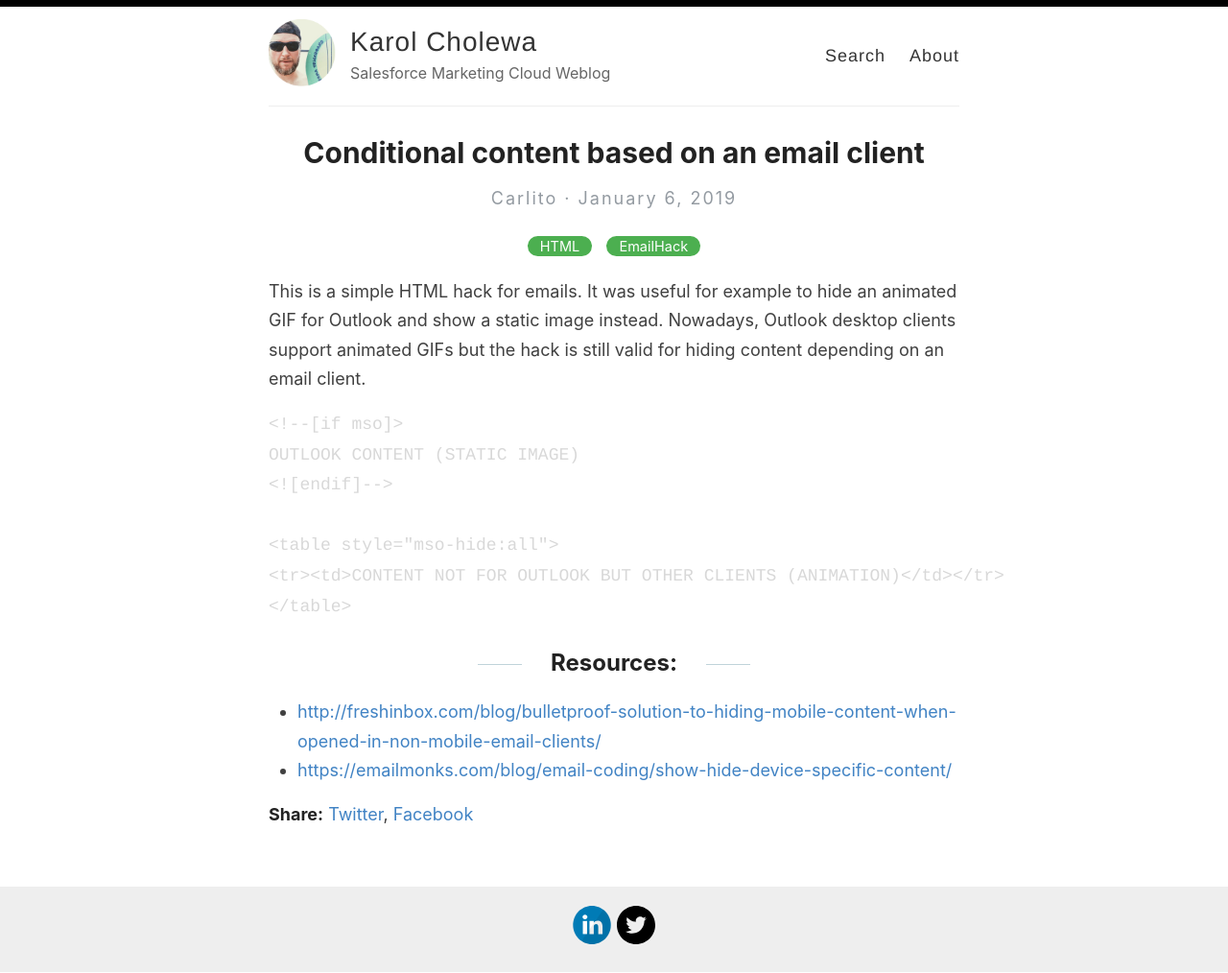
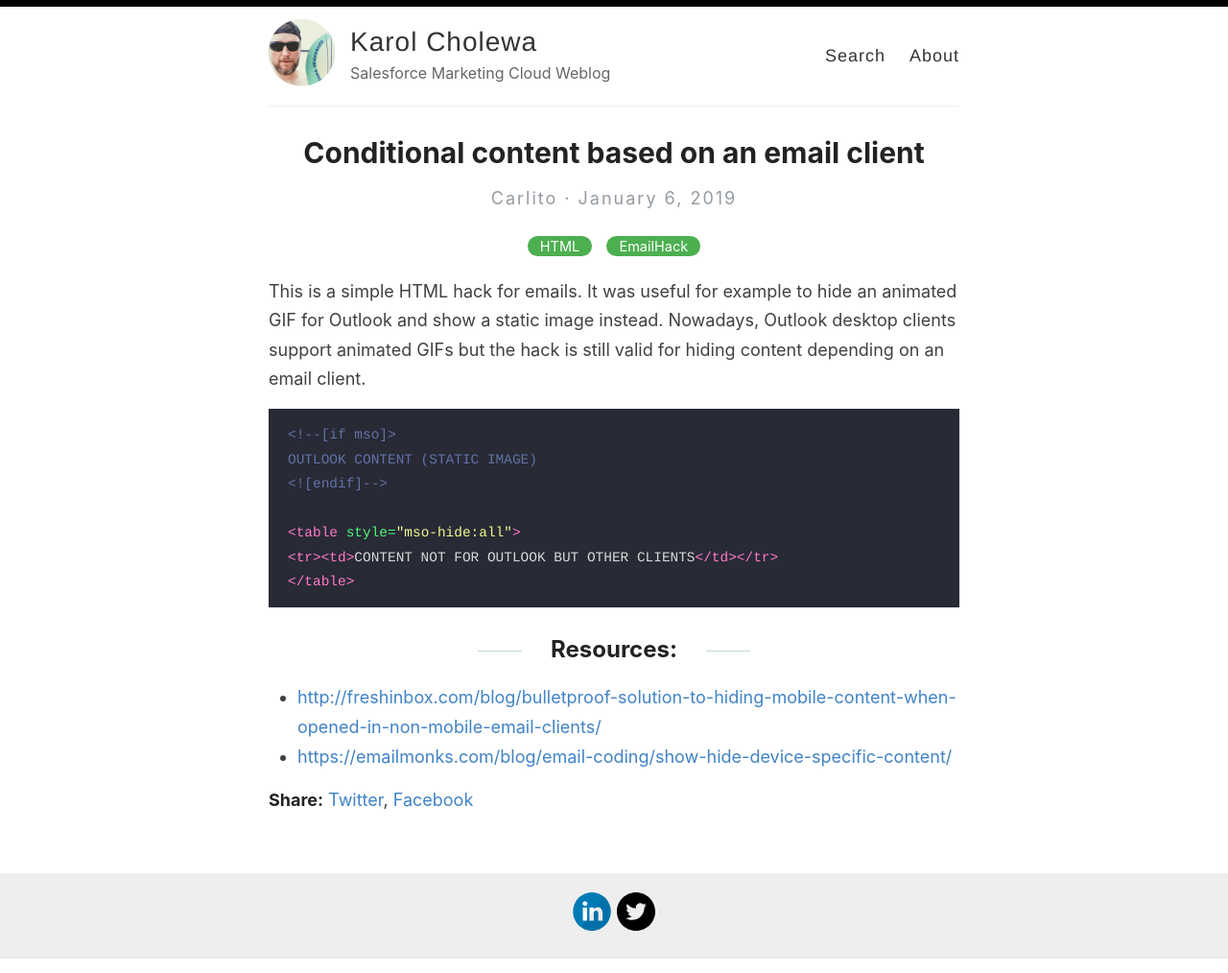
Before and after one commit to karolcholewa/blog, a Jekyll site: the page built from _posts/2019-01-06-conditional-content.md, in a window 1280 px wide. Shown: the whole page at 96% size. Built offline with Jekyll 4.4.1, drawn with Linux system fonts in a browser that asks for light colours.

Commit message:
updated post

````diff
--- a/_posts/2019-01-06-conditional-content.md
+++ b/_posts/2019-01-06-conditional-content.md
@@ -6,13 +6,13 @@ categories: [HTML, EmailHack]
 
 This is a simple HTML hack for emails. It was useful for example to hide an animated GIF for Outlook and show a static image instead. Nowadays, Outlook desktop clients support animated GIFs but the hack is still valid for hiding content depending on an email client.
 
-```HTML
+```html
 <!--[if mso]>
 OUTLOOK CONTENT (STATIC IMAGE)
 <![endif]-->
 
 <table style="mso-hide:all">
-<tr><td>CONTENT NOT FOR OUTLOOK BUT OTHER CLIENTS (ANIMATION)</td></tr>
+<tr><td>CONTENT NOT FOR OUTLOOK BUT OTHER CLIENTS</td></tr>
 </table>
 ```
 
````
